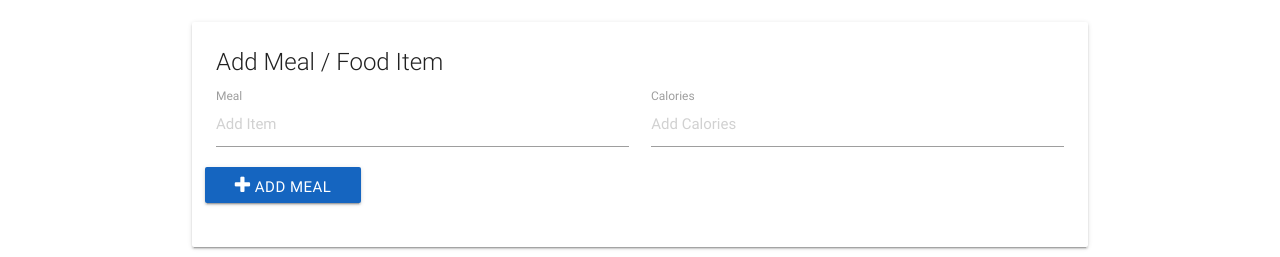
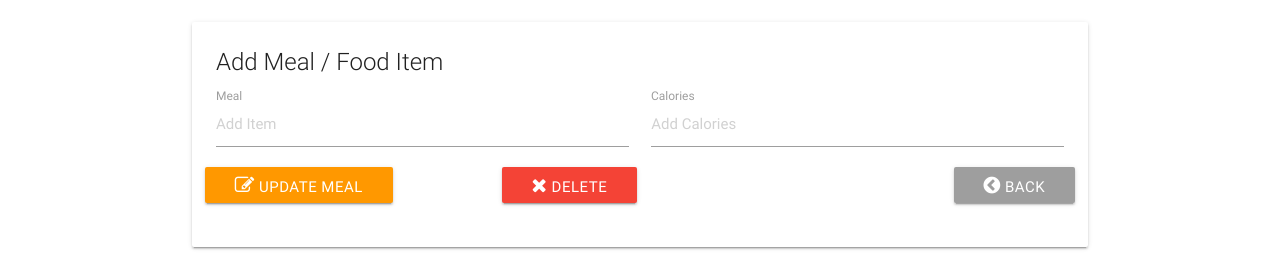
Before and after one commit to timokonkwo/eatrack, a plain HTML site: page index.html in a window 1280 px wide. Shown: the part 72-329 px from the top of the page. Drawn offline with nearby package versions, Linux system fonts and the light colour scheme.

Commit message:
Finished

```diff
--- a/app.js
+++ b/app.js
@@ -495,7 +495,7 @@ const App = (function(StorageCtrl, ItemCtrl, UICtrl) {
         init: function() {
 
             /* Initially hide the edit state until edit btn is clicked */
-            UICtrl.clearEditState()
+            // UICtrl.clearEditState()
 
             /* Fetch items from the Item Ctrl's Data structure */
             // const items = ItemCtrl.getItems();
--- a/index.html
+++ b/index.html
@@ -13,6 +13,18 @@
         @media screen and (max-width: 374px) {
             .update-btn {
                 margin-bottom: 1rem;
+            }
+        }
+
+        @media screen and (min-width: 375px) and (max-width: 767px) {
+            .back-btn {
+                margin-top: 1rem;
+            }
+        }
+
+        @media screen and (min-width: 768px) {
+            .update-btn {
+                margin-right: 7rem;
             }
         }
     </style>
@@ -49,7 +61,7 @@
                             <label for="item-calories">Calories</label>
                         </div>
 
-                        <button type="submit" class="add-btn btn blue darken-3"><i class="fa fa-plus"></i> Add Meal</button>
+                        <!-- <button type="submit" class="add-btn btn blue darken-3"><i class="fa fa-plus"></i> Add Meal</button> -->
 
                         <button class="update-btn btn orange"><i class="fa fa-pencil-square-o"></i> Update Meal</button>
                         <button class="delete-btn btn red"><i class="fa fa-remove"></i> Delete </button>
```
